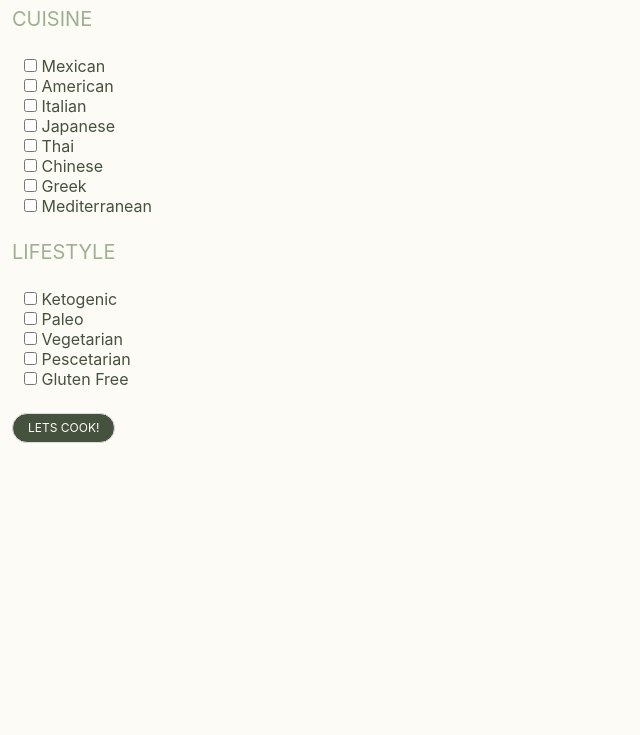
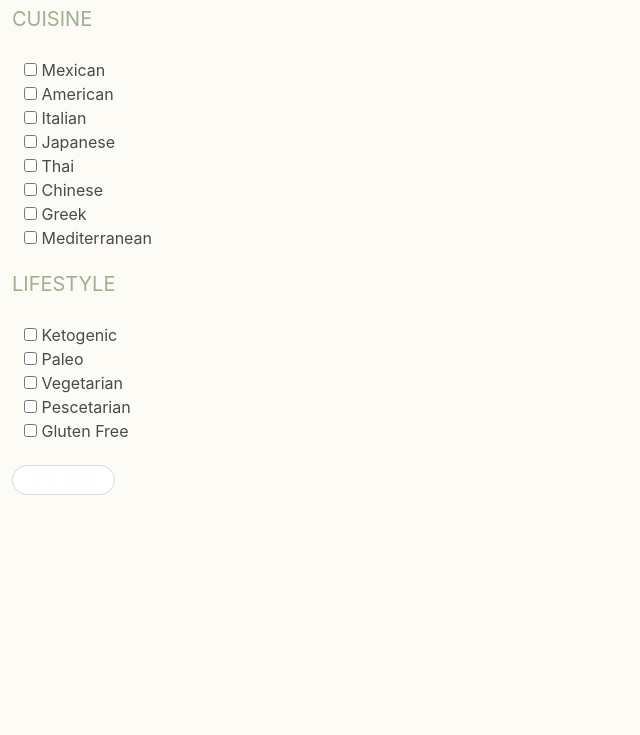
Before and after one commit to sophiehomer/dinner_and_drinks, a plain HTML site: page index.html in a window 1280 px wide. Shown: the part 65-800 px from the top of the page, without its empty margins (0-640 px from the left). Drawn offline with nearby package versions, Linux system fonts and the light colour scheme.

Commit message:
initial css & formatting

```diff
--- a/assests/styles/styles.css
+++ b/assests/styles/styles.css
@@ -1,9 +1,15 @@
+:root {
+    --primary: var (--primary);
+    --secondary: #9eb091;
+    --background:#fcfbf6;
+}
+
 html {
-    background-color:#fcfbf6;
+    background-color: var(--background)
   }
 
 .title {
-    color: #45523e;
+    color: var (--primary)
 }
 
 .subtitle {
@@ -11,13 +17,13 @@ html {
 }
 
 .button {
-    background-color: #45523e;
+    background-color: var (--primary);
 
 }
 
 .button:hover{
     background-color: #9eb091;
-    border-color: #45523e;
+    border-color: var (--primary);
 }
 
 h3 {
@@ -25,7 +31,7 @@ h3 {
 }
 
 .checkbox {
-    color: #45523e;
+    color: var (--primary);
     /* display: flex; */
 }
 
@@ -33,3 +39,7 @@ h3 {
     display: flex;
     flex-direction: column;
 }
+
+form {
+
+}
--- a/index.html
+++ b/index.html
@@ -21,35 +21,35 @@
                 </div>
                 <form action="">
                     <div class="block" id="food_options">
-                        <label class="checkbox mx-3">
+                        <label class="checkbox mx-3 pt-1">
                             <input type="checkbox" class="cuisine" id="mexican" value="mexican">
                             Mexican
                         </label>
-                        <label class="checkbox mx-3">
+                        <label class="checkbox mx-3 pt-1">
                             <input type="checkbox" class="cuisine" id="american" value="american">
                             American
                         </label>
-                        <label class="checkbox mx-3">
+                        <label class="checkbox mx-3 pt-1">
                             <input type="checkbox" class="cuisine" id="italian" value="italian">
                             Italian
                         </label>
-                        <label class="checkbox mx-3">
+                        <label class="checkbox mx-3 pt-1">
                             <input type="checkbox" class="cuisine" id="japanese" value="japanese">
                             Japanese
                         </label>
-                        <label class="checkbox mx-3">
+                        <label class="checkbox mx-3 pt-1">
                             <input type="checkbox" class="cuisine"  id="thai" value="thai">
                             Thai
                         </label>
-                        <label class="checkbox mx-3">
+                        <label class="checkbox mx-3 pt-1">
                             <input type="checkbox" class="cuisine" id="chinese" value="chinese">
                             Chinese
                         </label>
-                        <label class="checkbox mx-3">
+                        <label class="checkbox mx-3 pt-1">
                             <input type="checkbox" class="cuisine" id="greek" value="greek">
                             Greek
                         </label>
-                        <label class="checkbox mx-3">
+                        <label class="checkbox mx-3 pt-1">
                             <input type="checkbox" class="cuisine" id="mediterranean" value="mediterranean">
                             Mediterranean
                         </label>
@@ -58,23 +58,23 @@
                         <h2 class="subtitle is-h2">LIFESTYLE</h2>
                     </div>
                     <div class="block">
-                        <label class="checkbox mx-3">
+                        <label class="checkbox mx-3 pt-1">
                             <input type="checkbox" class="lifestyle" id="ketogenic" value="ketogenic">
                             Ketogenic
                         </label>
-                        <label class="checkbox mx-3">
+                        <label class="checkbox mx-3 pt-1">
                             <input type="checkbox" class="lifestyle" id="paleo" value="paleo">
                             Paleo
                         </label>
-                        <label class="checkbox mx-3">
+                        <label class="checkbox mx-3 pt-1">
                             <input type="checkbox" class="lifestyle" id="vegetarian" value="vegetarian">
                             Vegetarian
                         </label>
-                        <label class="checkbox mx-3">
+                        <label class="checkbox mx-3 pt-1">
                             <input type="checkbox" class="lifestyle" id="pescetarian" value="pescetarian">
                             Pescetarian
                         </label>
-                        <label class="checkbox mx-3">
+                        <label class="checkbox mx-3 pt-1">
                             <input type="checkbox" class="lifestyle" id="glutenFree" value="glutenFree">
                             Gluten Free
                         </label>
```
